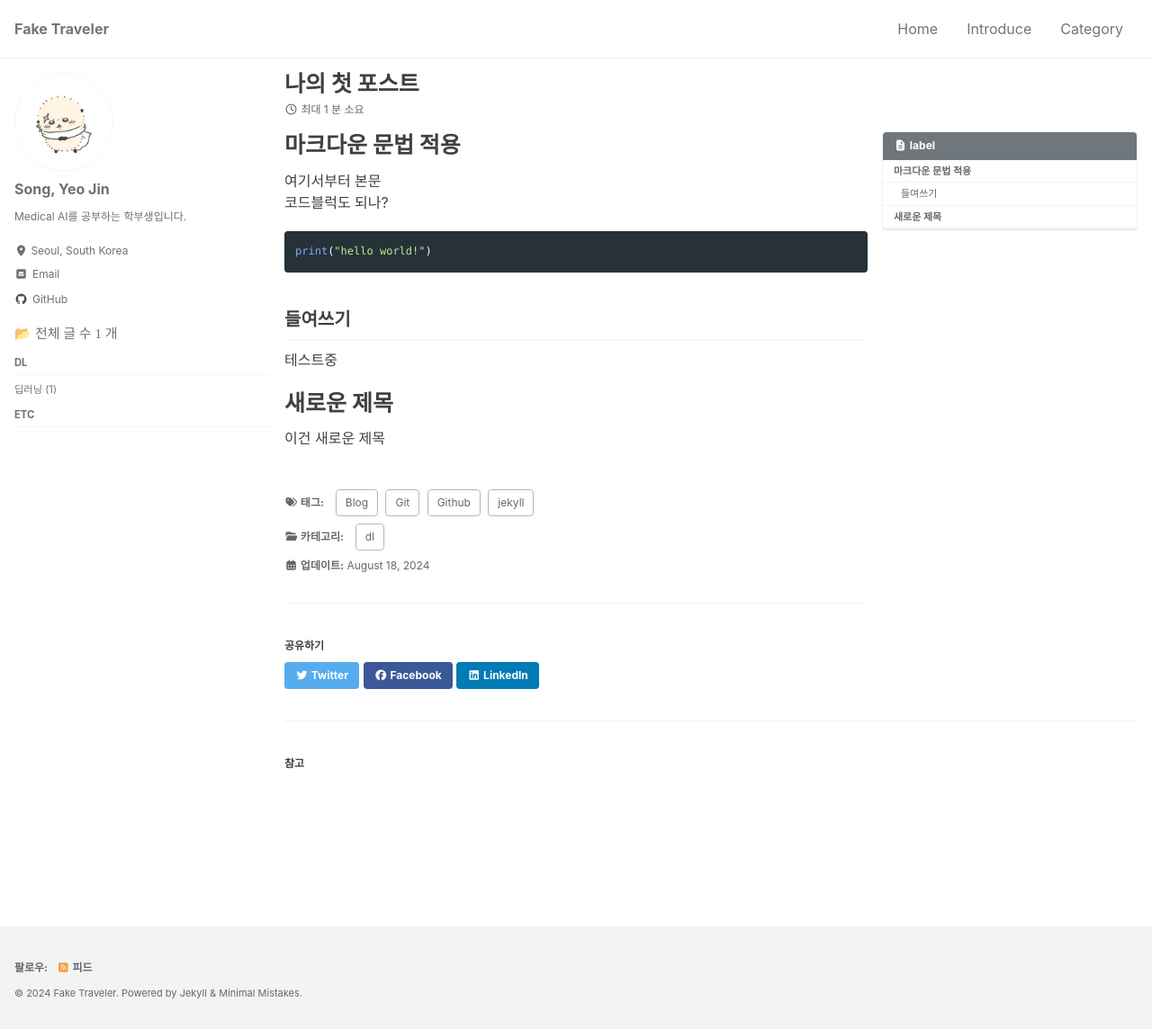
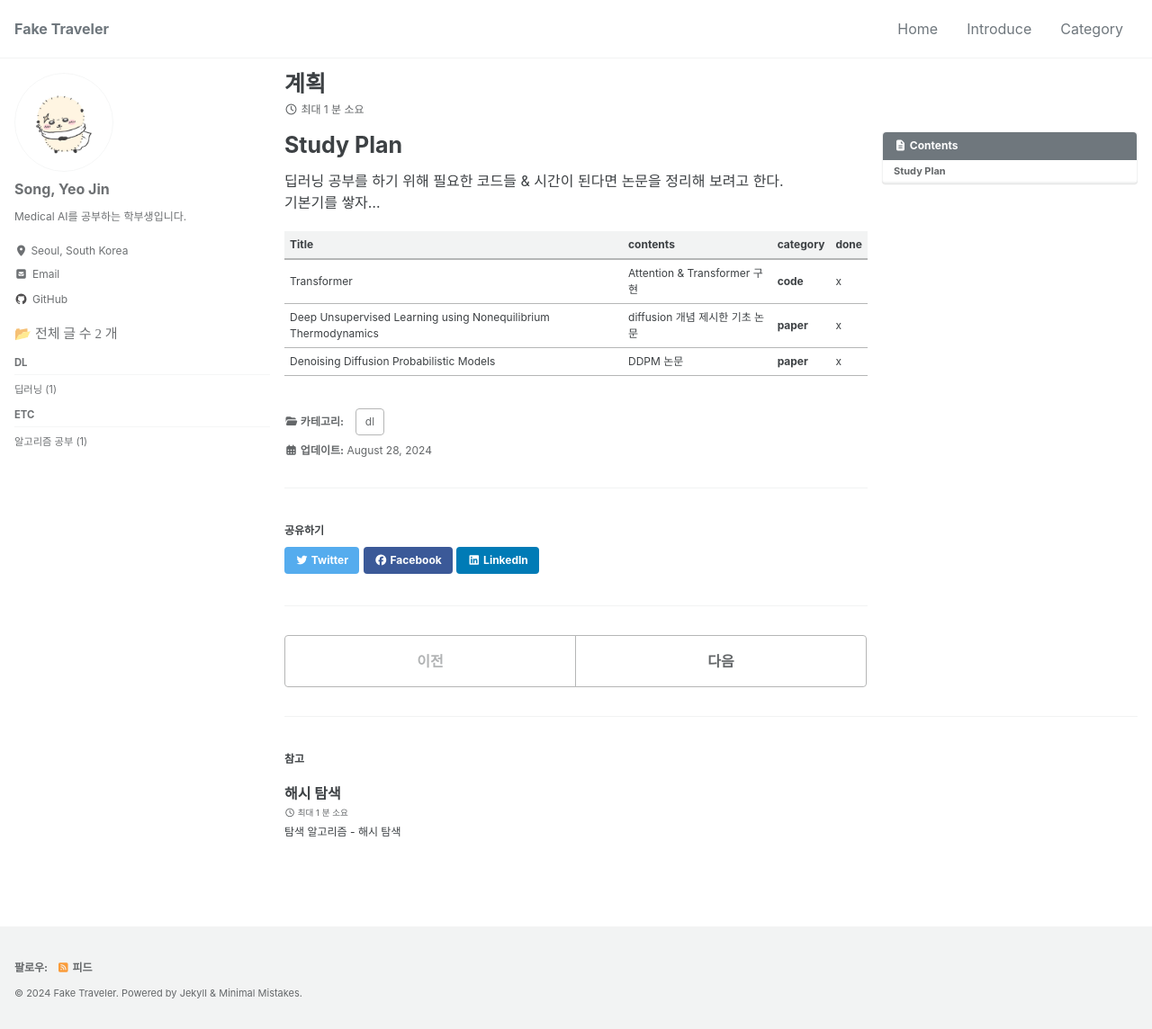
Before and after one commit to YeoJins/YeoJins.github.io, a Jekyll site: the page built from _posts/2024-08-12-my-first-post.md, in a window 1280 px wide and 1144 px high. Shown: the whole window at 90% size. Built offline with Jekyll 4.4.1, drawn with Linux system fonts in a browser that asks for light colours; cached includes are drawn as plain includes.

Commit message:
algorithm study - hash

````diff
--- a/_posts/2024-08-12-my-first-post.md
+++ b/_posts/2024-08-12-my-first-post.md
@@ -1,29 +1,25 @@
 ---
-title:  "나의 첫 포스트"
-excerpt: "hello"
+title:  "계획"
+excerpt: "딥러닝 기초를 쌓기 위한 계획"
 
 categories:
   - dl
-tags:
-  - [Blog, jekyll, Github, Git]
 
 toc: true
 toc_sticky: true
-toc_label: "label"
+toc_label: "Contents"
 
-date: 2024-08-12
-last_modified_at: 2024-08-18
+date: 2024-08-28
+last_modified_at: 2024-08-28
 ---
 
-# 마크다운 문법 적용
-여기서부터 본문
-코드블럭도 되나?
-```python
-print("hello world!")
-```
+# Study Plan
 
-## 들여쓰기
-테스트중
+딥러닝 공부를 하기 위해 필요한 코드들 & 시간이 된다면 논문을 정리해 보려고 한다.
+기본기를 쌓자...
 
-# 새로운 제목
-이건 새로운 제목
+|Title|contents|category|done|
+|---|-----|---|---|
+|Transformer|Attention & Transformer 구현|**code**|x|
+|Deep Unsupervised Learning using Nonequilibrium Thermodynamics|diffusion 개념 제시한 기초 논문|**paper**|x|
+|Denoising Diffusion Probabilistic Models|DDPM 논문|**paper**|x|
--- /dev/null
+++ b/_posts/2024-10-22-algo-hash.md
@@ -0,0 +1,19 @@
+---
+title:  "해시 탐색"
+excerpt: "탐색 알고리즘 - 해시 탐색"
+
+categories:
+  - algorithm
+
+toc: true
+toc_sticky: true
+toc_label: "Contents"
+
+date: 2024-10-22
+last_modified_at: 2024-10-22
+---
+
+# 알고리즘 공부
+
+일본에서 현재 알고리즘 수업을 듣고 있는데
+복습할 겸 & 공부할 겸 써보는 글
````
